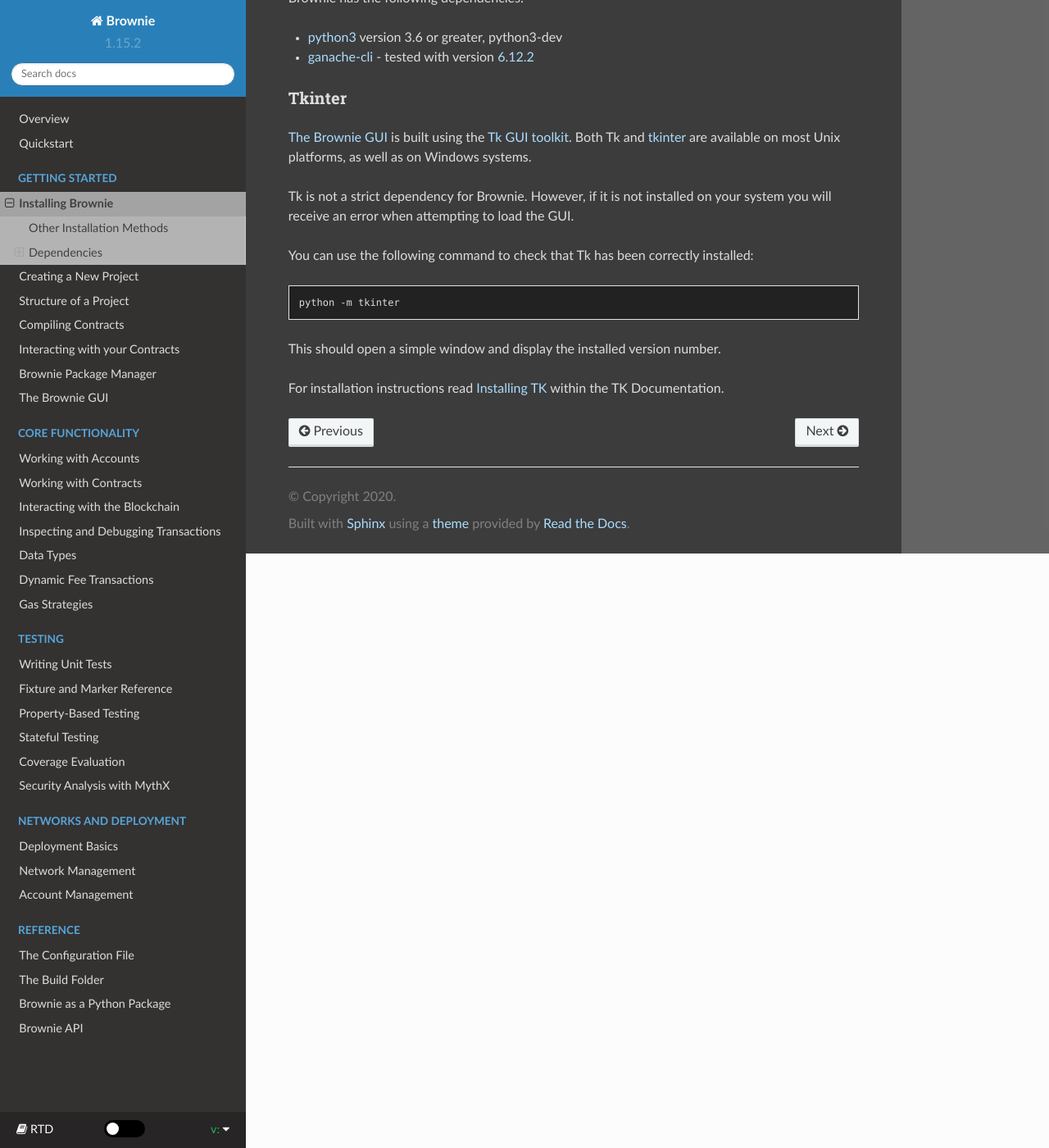
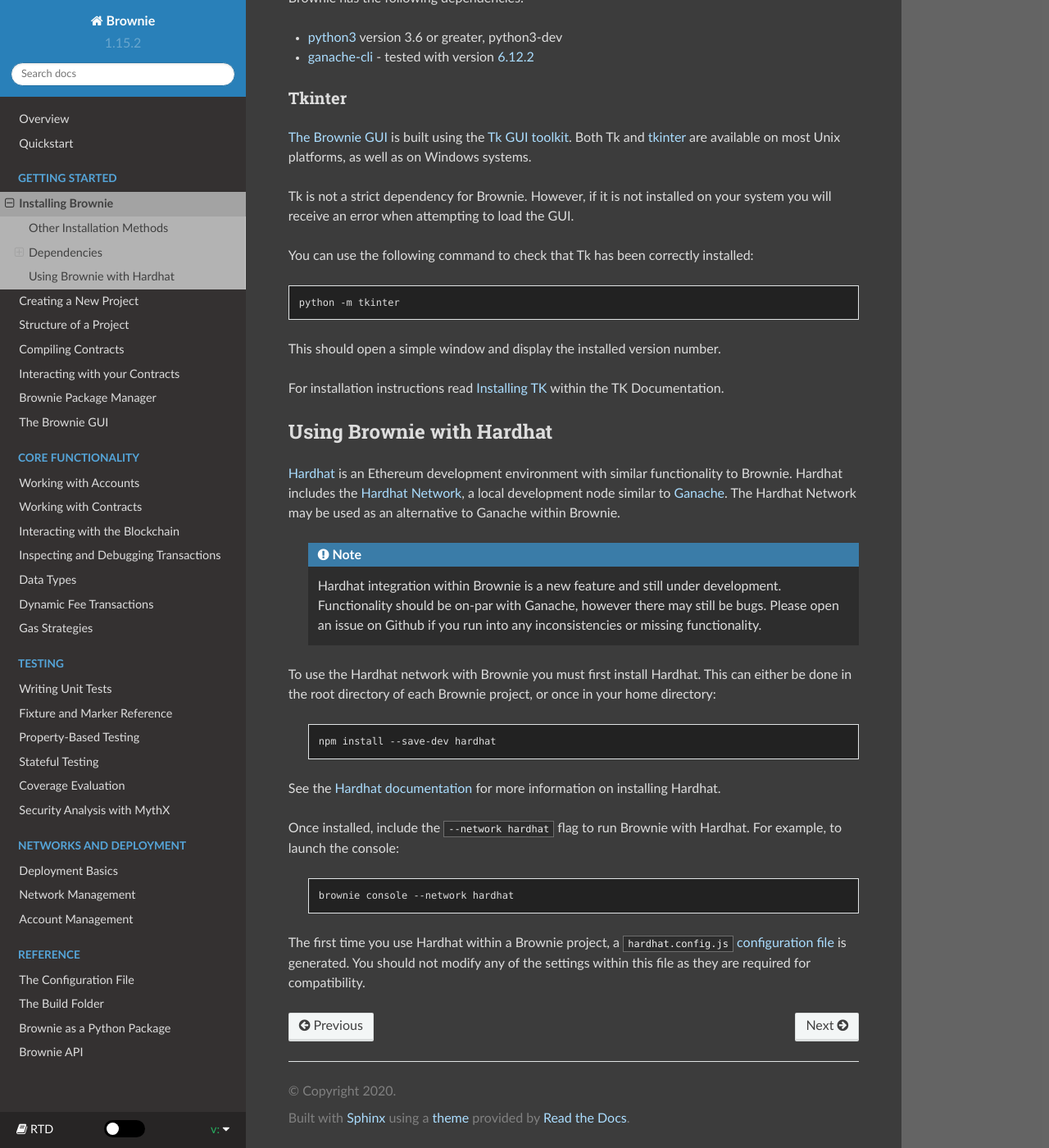
Before and after one commit to eth-brownie/brownie, a Sphinx documentation site: the page built from docs/install.rst, in a window 1280 px wide and 1400 px high, scrolled down 1386 px. Shown: the whole window at 82% size. Built offline with Sphinx 7.4.7 and the Read the Docs theme 2.0.0, drawn with Linux system fonts in a browser that asks for light colours.

Commit message:
docs: hardhat

```diff
--- a/docs/install.rst
+++ b/docs/install.rst
@@ -82,3 +82,28 @@
 This should open a simple window and display the installed version number.
 
 For installation instructions read `Installing TK <https://tkdocs.com/tutorial/install.html>`_ within the TK Documentation.
+
+Using Brownie with Hardhat
+==========================
+
+`Hardhat <https://github.com/nomiclabs/hardhat>`_ is an Ethereum development environment with similar functionality to Brownie. Hardhat includes the `Hardhat Network <https://hardhat.org/hardhat-network/>`_, a local development node similar to `Ganache <https://github.com/trufflesuite/ganache-cli>`_. The Hardhat Network may be used as an alternative to Ganache within Brownie.
+
+    .. note::
+
+        Hardhat integration within Brownie is a new feature and still under development. Functionality should be on-par with Ganache, however there may still be bugs. Please open an issue on Github if you run into any inconsistencies or missing functionality.
+
+To use the Hardhat network with Brownie you must first install Hardhat. This can either be done in the root directory of each Brownie project, or once in your home directory:
+
+    .. code-block:: bash
+
+        npm install --save-dev hardhat
+
+See the `Hardhat documentation <https://hardhat.org/getting-started/#installation>`_ for more information on installing Hardhat.
+
+Once installed, include the ``--network hardhat`` flag to run Brownie with Hardhat. For example, to launch the console:
+
+    .. code-block:: bash
+
+        brownie console --network hardhat
+
+The first time you use Hardhat within a Brownie project, a ``hardhat.config.js`` `configuration file <https://hardhat.org/config/>`_ is generated. You should not modify any of the settings within this file as they are required for compatibility.
```
